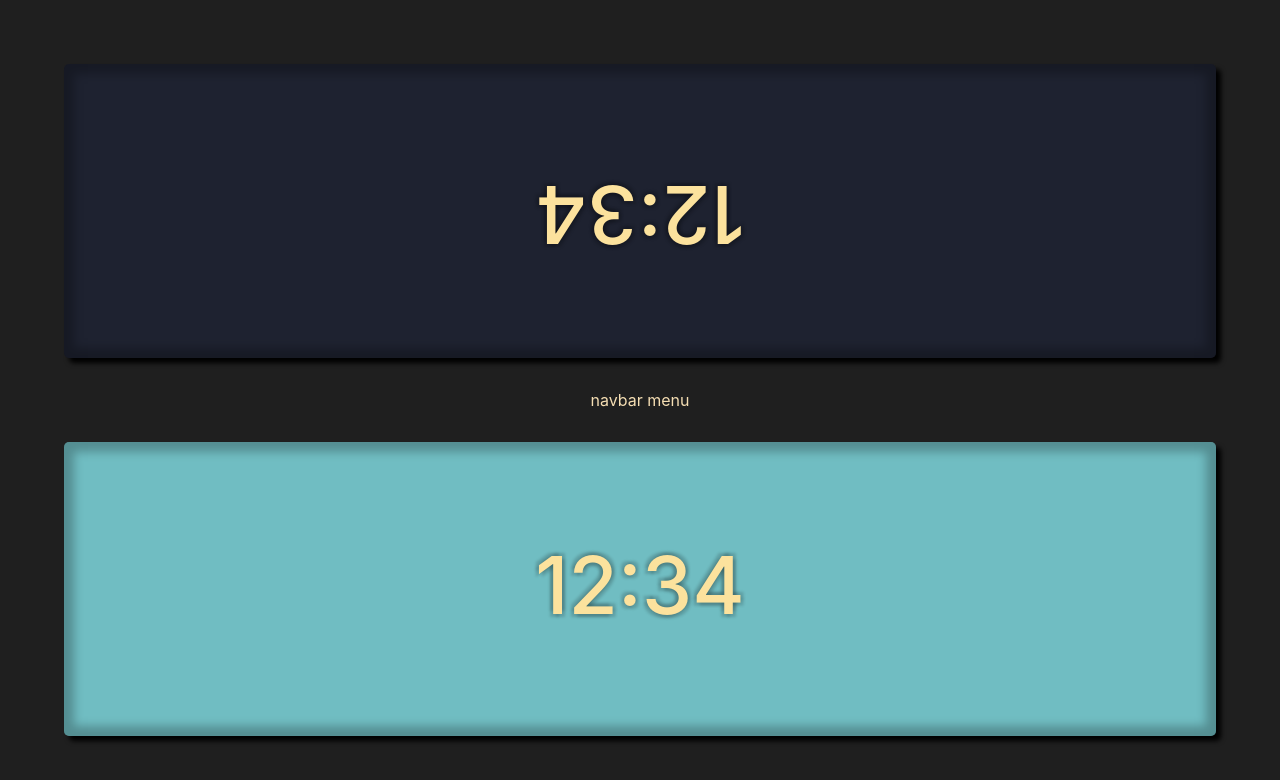
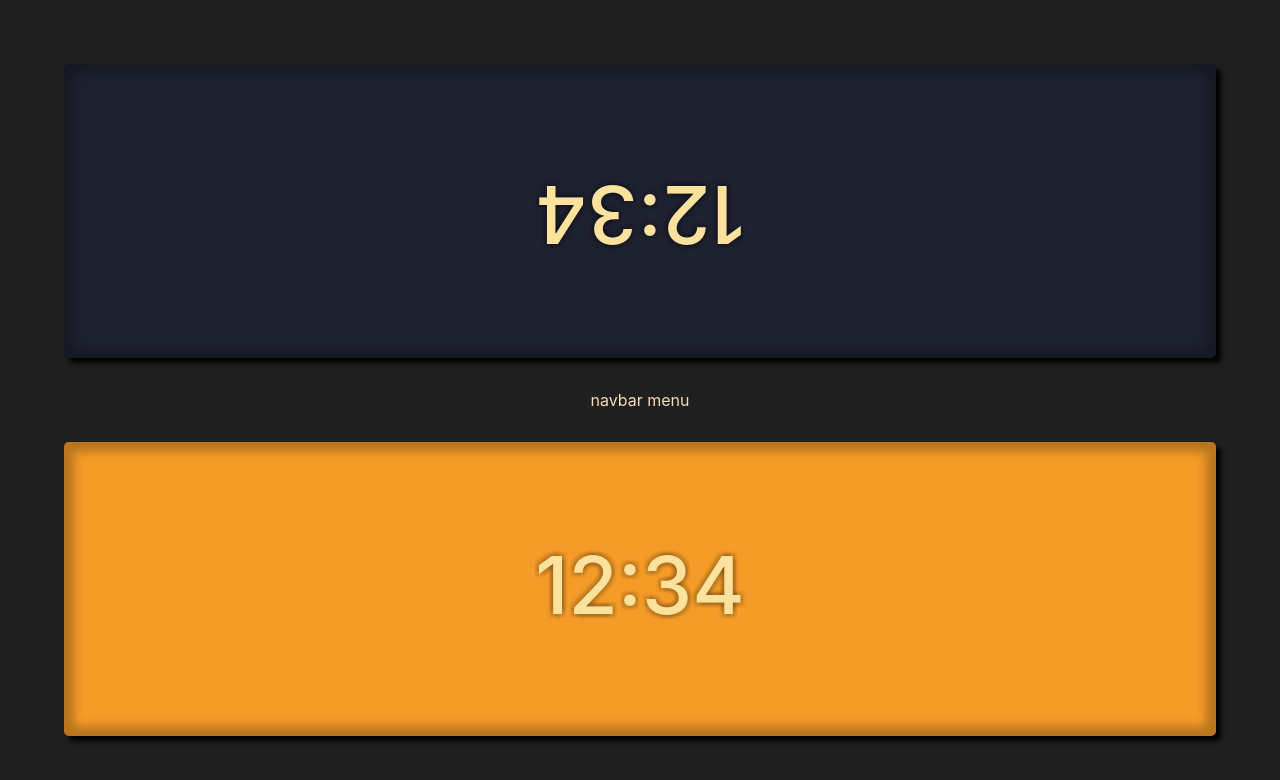
Before and after one commit to SerchoD/chess-clock, a React (Create React App) app: page / in a window 1280 px wide. Shown: the top 780 px of the page. Built offline with nearby package versions, Linux system fonts and the light colour scheme.

Commit message:
Botonera finalizada

```diff
--- a/src/styles/variables.scss
+++ b/src/styles/variables.scss
@@ -1,6 +1,6 @@
 // Color Variables
 
-$color-1: #70bdc2;
+$color-1: #f59c28;
 $color-2: #1f1f1f;
 $color-3: #1e2230;
 
```
